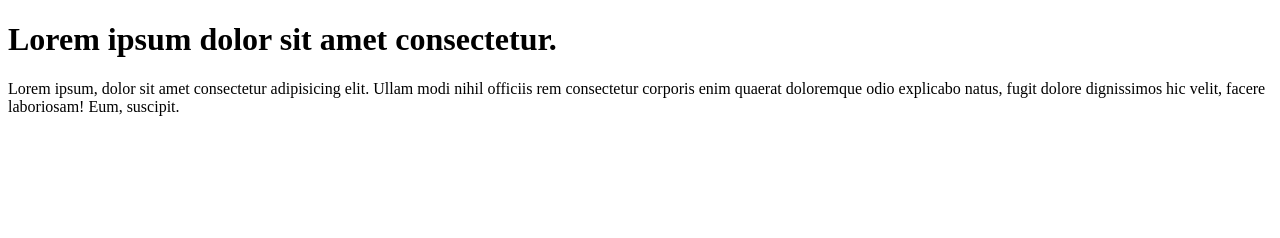
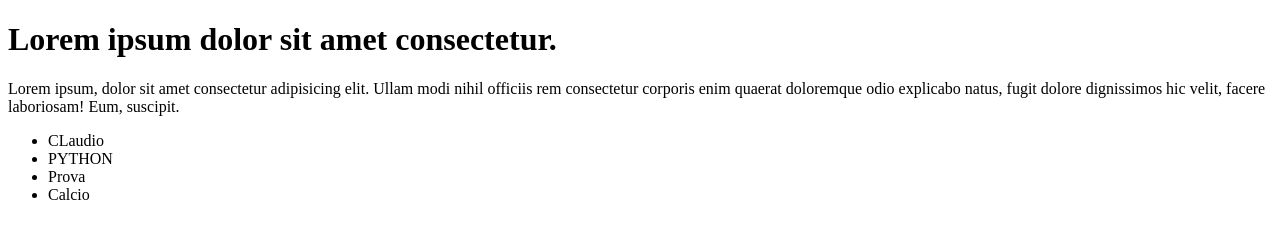
Before and after one commit to paul02-ds/prova-git, a plain HTML site: page index.html in a window 1280 px wide. Drawn offline with Linux system fonts and the light colour scheme.

Commit message:
agigunta lista prova

```diff
--- a/index.html
+++ b/index.html
@@ -10,5 +10,11 @@
     <p>Lorem ipsum, dolor sit amet consectetur adipisicing elit.
          Ullam modi nihil officiis rem consectetur corporis enim quaerat doloremque odio explicabo natus,
          fugit dolore dignissimos hic velit, facere laboriosam! Eum, suscipit.</p>
+    <ul>
+        <li>CLaudio</li>
+        <li>PYTHON</li>
+        <li>Prova</li>
+        <li>Calcio</li>
+    </ul>
 </body>
 </html>
```
